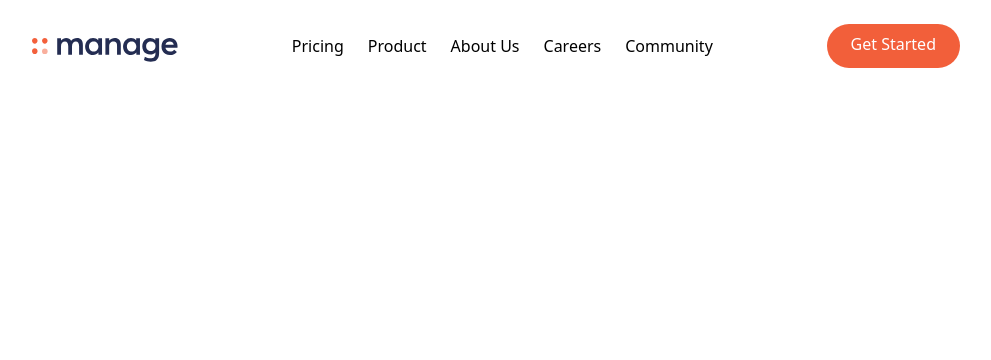
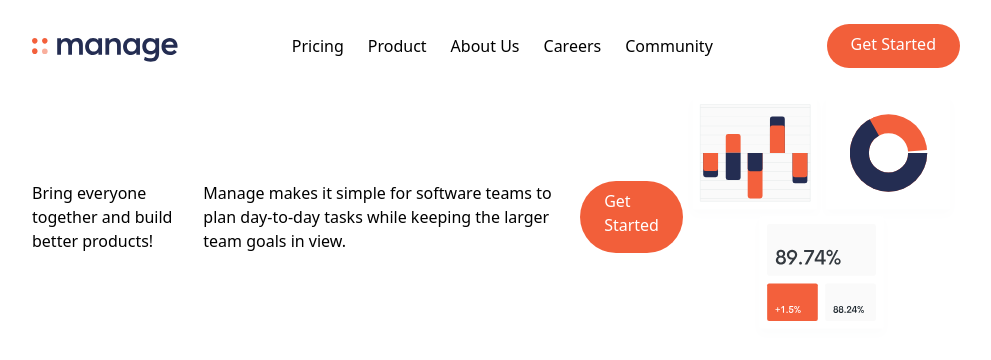
Before and after one commit to anthonyjsilva/tailwind-css-website, a website: page index.html in a window 1280 px wide. Shown: the whole page, without its empty margins (144-1135 px from the left). Drawn offline with Linux system fonts and the light colour scheme.

Commit message:
finish hero section

```diff
--- a/index.html
+++ b/index.html
@@ -34,6 +34,41 @@
       </div>
     </nav>
 
-    <!-- her section -->
+    <!-- hero section -->
+    <section id="hero">
+      <!-- flex container -->
+      <div
+        class="container flex flex-col-reverse md:flex-row items-center px-6 mx-auto mt-10 space-y-0 md:space-y-0"
+      >
+        <!-- left item -->
+        <div class="flex flex-col mb-32 space-y-12 md:w-1/2">
+          <h1
+            class="max-w-md text-4xl font-bold text-center md:text-5xl md:text-left"
+          >
+            Bring everyone together and build better products!
+          </h1>
+
+          <p class="max-w-sm text-center text-darkGrayishBlue md:text-left">
+            Manage makes it simple for software teams to plan day-to-day tasks
+            while keeping the larger team goals in view.
+          </p>
+
+          <div class="flex justify-center md:justify-start">
+            <a
+              href="#"
+              class="p-3 px-6 pt-2 text-white bg-brightRed rounded-full baseline hover:bg-brightRedLight"
+              >Get Started</a
+            >
+          </div>
+        </div>
+
+        <!-- image (right item) -->
+        <div class="md:w-1/2">
+          <img src="img/illustration-intro.svg" alt="" />
+        </div>
+      </div>
+    </section>
+
+
   </body>
 </html>
```
